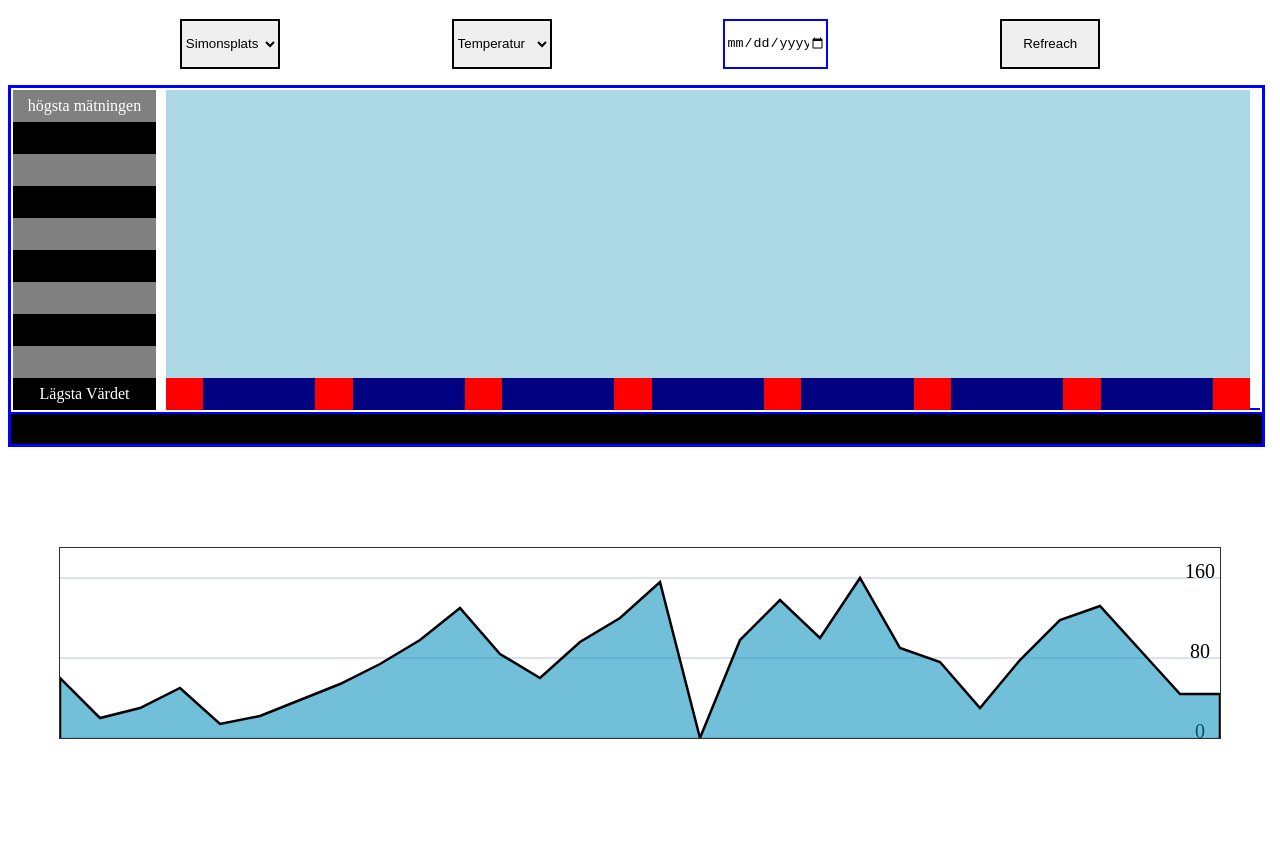
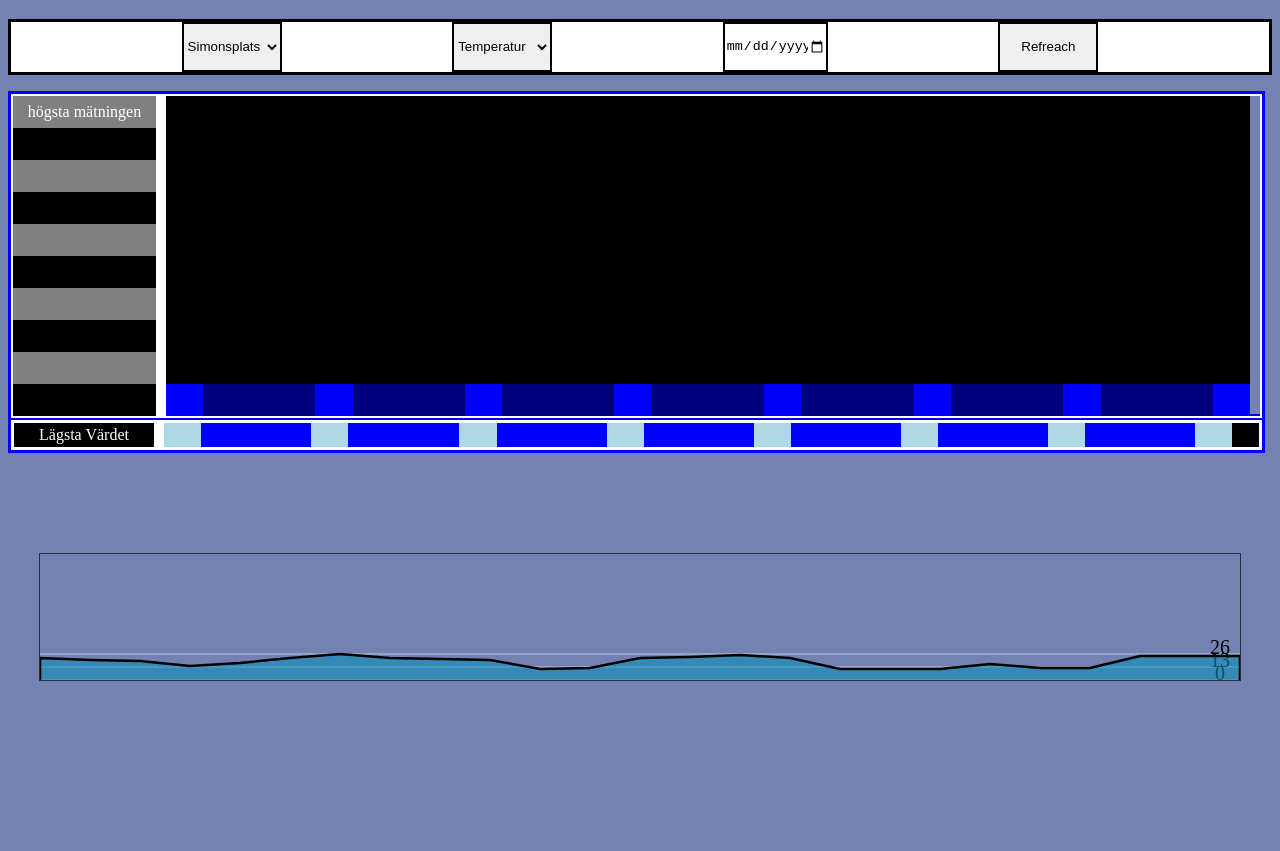
Before and after one commit to abbvighai/I-det-hetaste-laget---220S-BG4, a plain HTML site: page V5.html in a window 1280 px wide. Shown: the part 130-981 px from the top of the page. After the commit the page ends 923 px from the top, so only its background shows below. Drawn offline with Linux system fonts and the light colour scheme; files whose address does not match are found by name.

Commit message:
new changes Fixt bugs

```diff
--- a/V5.html
+++ b/V5.html
@@ -5,9 +5,9 @@
     <meta http-equiv="X-UA-Compatible" content="IE=edge"/>
     <meta name="viewport" content="width=device-width, initial-scale=1.0"/>
     <title>Document</title>
-    <link rel="stylesheet" href="test.css">
+    <link rel="stylesheet" href="C:\Users\22danlin\Documents\GitHub\I-det-hetaste-laget---220S-BG4\V5.css">
 
-    <script type ="text/javascript" src="C:\Users\Noah\.vscode\Projekt-hetaste laget\JS-GrafV5.JS"></script>
+    <script type ="text/javascript" src="C:\Users\22danlin\Documents\GitHub\I-det-hetaste-laget---220S-BG4\V5JS-Graf.JS"></script>
   </head>
 
   <script>
@@ -16,7 +16,7 @@
 
     // document.getElementById("myH1").setAttribute("class", "democlass");
       </script>
-  <body>
+  <body style="background-color:rgba(11, 37, 121, 0.573);">
     <!-- <div class="flex-container">
     <div id="l1">1</div>
     <div id="l2">2</div>
@@ -57,7 +57,7 @@
         <div id="Nummer7"><p></p></div>
         <div id="Nummer8"><p></p></div>
         <div id="Nummer9"><p></p></div>
-        <div id="Nummer10"><p>Lägsta Värdet</p></div>
+        <div id="Nummer10"></div>
       </div>
       <!-- Graf1: -->
           <div class="MainGraf">
@@ -95,7 +95,26 @@
 
     </div>
     <div class="undergraf">
-
+      <div class="undergrafbox">
+        <div id="Tid1"> <div id="L"><p>Lägsta Värdet</p></div></div>
+        <div id="Tid2"></div>
+        <div id="Tid3"></div>
+        <div id="Tid4"></div>
+        <div id="Tid5"></div>
+        <div id="Tid6"></div>
+        <div id="Tid7"></div>
+        <div id="Tid8"></div>
+        <div id="Tid9"></div>
+        <div id="Tid10"></div>
+        <div id="Tid11"></div>
+        <div id="Tid13"></div>
+        <div id="Tid14"></div>
+        <div id="Tid15"></div>
+        <div id="Tid16"></div>
+        <div id="Tid17"></div>
+        <div id="Tid18"></div>
+        <div id="Tid19"></div>
+     </div>
     </div>
     <div id="Java">
       <section id="svg-path">
@@ -107,7 +126,7 @@
 const card = document.getElementById("card");
 
 
-const dataPath2 = [60, 20, 30, 50, 14, 22, 38, 54, 74, 98, 130, 84, 60, 96, 120, 156, 0, 98, 138, 100, 160, 90, 76, 30, 78, 118, 132, 88, 44];
+const dataPath2 = [22, 20, 19, 14, 17, 22, 26, 22, 21, 20, 11, 12, 22, 23, 25 ,22, 11, 11, 11, 16, 12, 12, 24, 24];
 
 
 
@@ -117,7 +136,7 @@ function dataVisualization(array, frequency, linecount) {
   const days = array.length;
   const maxVal = Math.max(...array);
   const widthSvg = days * frequency;
-  const heightSvg = maxVal + 30;
+  const heightSvg = maxVal + 100;
   const graphLine = maxVal / (linecount - 1);
 
   svgElment.setAttributeNS(null, "width", widthSvg);
@@ -149,7 +168,7 @@ function dataVisualization(array, frequency, linecount) {
       circleEl.addEventListener("mouseover", (e) => {card.style = `top:${yValue}px; left:${xValue - 75}px; display: block;`;
 // skapar datum
 const date_ = new Date(Date.now() - ((days - d) * (24 * 60 * 60 * 1000))).toJSON().split("T")[0];
-card.innerHTML = `Views: ${dataPath2[d]} <br>Date: ${date_}`;});
+card.innerHTML = `Temperetatur: ${dataPath2[d]} <br>Date: ${date_}`;});
 gElCircle.appendChild(circleEl);}
 
 
@@ -188,7 +207,7 @@ gElCircle.appendChild(circleEl);}
   svgPathParent.appendChild(svgElment);
 }
 
-dataVisualization(dataPath2, 40, 3);
+dataVisualization(dataPath2, 50, 3);
 
 </script>
 
@@ -199,24 +218,28 @@ dataVisualization(dataPath2, 40, 3);
     align-items: center;
     width: 99%;
     height: 100px;
-    border: 3px solid blue;
+    border: 3px solid black;
+    background-color: white;
   }#MainS {
     display: flex;
     justify-content: center;
     justify-content: space-evenly;
-
-  }.Graf {
+    border: 3px solid black;
+  }
+  .Graf {
     display: flex;
     justify-content: center;
     width: 99%;
     height: 320px;
     border: 3px solid blue;
-  }.Nummer {
+    }
+    .Nummer {
       align-items: center;
       width:13%;
       height: 100%;
       border: 2px solid white;
-    }#Nummer1 {
+     }
+          #Nummer1 {
           display:flex;
           justify-content: center;
           align-items: center;
@@ -273,12 +296,14 @@ dataVisualization(dataPath2, 40, 3);
           background-color:black;
           color: white;
           }.MainGraf {
-    display: flex;
-    align-items: center;
-    width: 100%;
-    height: 100%;
-    border: 2px solid white;
-  }#rad0 {
+          display: flex;
+          align-items: center;
+          width: 100%;
+          height: 100%;
+          border: 2px solid white;
+
+          }
+          #rad0 {
           align-items: center;
           width: 0.5%;
           height: 100%;
@@ -303,7 +328,7 @@ dataVisualization(dataPath2, 40, 3);
           display: flex;
           width: 100%;
           height: 10%;
-          background-color: red;
+          background-color:blue;
         }   #boxtarget12-M1 {
           display: flex;
           width: 100%;
@@ -323,7 +348,7 @@ dataVisualization(dataPath2, 40, 3);
           display: flex;
           width: 100%;
           height: 10%;
-          background-color:  red;
+          background-color:  blue;
         } #boxtarget23-M1 {
           display: flex;
           width: 100%;
@@ -343,7 +368,7 @@ dataVisualization(dataPath2, 40, 3);
           display: flex;
           width: 100%;
           height: 10%;
-          background-color:  red;
+          background-color: blue;
         }  #boxtarget34-M1 {
           display: flex;
           width: 100%;
@@ -363,7 +388,7 @@ dataVisualization(dataPath2, 40, 3);
           display: flex;
           width: 100%;
           height: 10%;
-          background-color:  red;
+          background-color: blue;
         } #boxtarget45-M1 {
           display: flex;
           width: 100%;
@@ -383,7 +408,7 @@ dataVisualization(dataPath2, 40, 3);
           display: flex;
           width: 100%;
           height: 10%;
-          background-color:  red;
+          background-color:  blue;
         }  #boxtarget56-M1 {
           display: flex;
           width: 100%;
@@ -403,7 +428,7 @@ dataVisualization(dataPath2, 40, 3);
           display: flex;
           width: 100%;
           height: 10%;
-          background-color:  red;
+          background-color:  blue;
         } #boxtarget67-M1 {
           display: flex;
           width: 100%;
@@ -423,7 +448,7 @@ dataVisualization(dataPath2, 40, 3);
           display: flex;
           width: 100%;
           height: 10%;
-          background-color:  red;
+          background-color:  blue;
         } #boxtarget78-M1 {
           display: flex;
           width: 100%;
@@ -443,60 +468,60 @@ dataVisualization(dataPath2, 40, 3);
           display: flex;
           width: 100%;
           height: 10%;
-          background-color:  red;
+          background-color:  blue;
         } #box1 {
           display: flex;
           width: 100%;
           height: 10%;
-          background-color: lightblue;
+          background-color: black;
           order: 1
         }  #box2 {
           display: flex;
           width: 100%;
           height: 10%;
-          background-color: lightblue;
+          background-color: black;
           order:2
         }     #box3 {
           display: flex;
           width: 100%;
           height: 10%;
-          background-color: lightblue;
+          background-color: black;
           order:3
         }     #box4 {
           display: flex;
           width: 100%;
           height: 10%;
-          background-color: lightblue;
+          background-color: black;
           order:4
         }     #box5 {
           display: flex;
           width: 100%;
           height: 10%;
-          background-color: lightblue;
+          background-color:black;
           order:5
         }     #box6 {
           display: flex;
           width: 100%;
           height: 10%;
-          background-color: lightblue;
+          background-color: black;
           order:6
         }     #box7 {
           display: flex;
           width: 100%;
           height: 10%;
-          background-color: lightblue;
+          background-color: black;
           order:7
         }     #box8 {
           display: flex;
           width: 100%;
           height: 10%;
-          background-color: lightblue;
+          background-color: black;
           order:8
         }     #box9 {
           display: flex;
           width: 100%;
           height: 10%;
-          background-color: lightblue;
+          background-color: black;
           order:9
         }
         .boxP1 {
@@ -536,10 +561,10 @@ dataVisualization(dataPath2, 40, 3);
     align-items: center;
     width: 100px;
     height: 46px;
-    border: 2px solid blue;
+    border: 2px solid black;
   } .undergraf {
     display: flex;
-    justify-content: center;
+    justify-content: flex-start;
     width: 99%;
     height: 30px;
     border: 3px solid blue;
@@ -549,6 +574,199 @@ dataVisualization(dataPath2, 40, 3);
     justify-content: center;
     align-items: flex-start;
   }
+  .undergrafbox {
+    display: flex;
+    border: 3px solid white;
+    width: 100%;
+    height: 80%;
+  }
+  #MainS {
+    background-color: white;
+
+  }
+  #Tid1 {
+    display: flex;
+    justify-content:flex-start;
+    align-content: flex-start;
+    align-items: flex-start;
+    width:140px;
+    height: 100%;
+    background-color:black;
+    color: white;
+
+  }
+  #L {
+    display: flex;
+    justify-content:center;
+    align-content: center;
+    align-items: center;
+    width: 200px;
+    height: 25px
+  }
+  #Tid2 {
+    display: flex;
+    justify-content:flex-start;
+    align-content: flex-start;
+    align-items: flex-start;
+    width: 10px;
+    height: 100%;
+    background-color: white;
+  }
+  #Tid3 {
+    display: flex;
+    justify-content:flex-start;
+    align-content: flex-start;
+    align-items: flex-start;
+    width: 37px;
+    height: 100%;
+    background-color:lightblue;
+  }
+  #Tid4 {
+    display: flex;
+    justify-content:flex-start;
+    align-content: flex-start;
+    align-items: flex-start;
+    width: 110px;
+    height: 100%;
+    background-color: blue;
+  }
+  #Tid5 {
+    display: flex;
+    justify-content:flex-start;
+    align-content: flex-start;
+    align-items: flex-start;
+    width: 37px;
+    height: 100%;
+    background-color: lightblue;
+  }
+  #Tid6 {
+    display: flex;
+    justify-content:flex-start;
+    align-content: flex-start;
+    align-items: flex-start;
+    width: 111px;
+    height: 100%;
+    background-color: blue;
+  }
+  #Tid7 {
+    display: flex;
+    justify-content:flex-start;
+    align-content: flex-start;
+    align-items: flex-start;
+    width: 38px;
+    height: 100%;
+    background-color: lightblue;
+  }
+  #Tid8 {
+    display: flex;
+    justify-content:flex-start;
+    align-content: flex-start;
+    align-items: flex-start;
+    width: 110px;
+    height: 100%;
+    background-color: blue;
+  }
+  #Tid9 {
+    display: flex;
+    justify-content:flex-start;
+    align-content: flex-start;
+    align-items: flex-start;
+    width: 37px;
+    height: 100%;
+    background-color:lightblue;
+  }
+  #Tid10 {
+    display: flex;
+    justify-content:flex-start;
+    align-content: flex-start;
+    align-items: flex-start;
+    width: 110px;
+    height: 100%;
+    background-color: blue;
+  }
+  #Tid11 {
+    display: flex;
+    justify-content:flex-start;
+    align-content: flex-start;
+    align-items: flex-start;
+    width: 37px;
+    height: 100%;
+    background-color: lightblue;
+  }
+  #Tid12 {
+    display: flex;
+    justify-content:flex-start;
+    align-content: flex-start;
+    align-items: flex-start;
+    width: 110px;
+    height: 100%;
+    background-color: blue;
+  }
+  #Tid13 {
+    display: flex;
+    justify-content:flex-start;
+    align-content: flex-start;
+    align-items: flex-start;
+    width: 0px;
+    height: 100%;
+    background-color: lightblue;
+  }
+
+
+  #Tid14 {
+    display: flex;
+    justify-content:flex-start;
+    align-content: flex-start;
+    align-items: flex-start;
+    width: 110px;
+    height: 100%;
+    background-color: blue;
+  }
+  #Tid15 {
+    display: flex;
+    justify-content:flex-start;
+    align-content: flex-start;
+    align-items: flex-start;
+    width: 37px;
+    height: 100%;
+    background-color: lightblue;
+  }
+  #Tid16 {
+    display: flex;
+    justify-content:flex-start;
+    align-content: flex-start;
+    align-items: flex-start;
+    width: 110px;
+    height: 100%;
+    background-color: blue;
+  }
+  #Tid17{
+    display: flex;
+    justify-content:flex-start;
+    align-content: flex-start;
+    align-items: flex-start;
+    width: 37px;
+    height: 100%;
+    background-color: lightblue;
+  }
+  #Tid18{
+    display: flex;
+    justify-content:flex-start;
+    align-content: flex-start;
+    align-items: flex-start;
+    width: 110px;
+    height: 100%;
+    background-color: blue;
+  }
+  #Tid19{
+    display: flex;
+    justify-content:flex-start;
+    align-content: flex-start;
+    align-items: flex-start;
+    width: 37px;
+    height: 100%;
+    background-color: lightblue;
+  }
 </style>
 </body>
 <!-- !!!!!!!!!!!!!!! -->
--- a/test.css
+++ b/test.css
@@ -3,13 +3,13 @@ section#svg-path {
 }
 
 svg {
-    border: 1px solid rgb(48, 46, 46);
+    border: 2px solid rgb(11, 0, 112);
 }
 
 path {
-    fill: rgba(8, 143, 188, 0.573);
+    fill: rgba(3, 180, 239, 0.573);
     stroke-width: 2.5;
-    stroke: rgb(0, 0, 0);
+    stroke: rgb(0, 31, 157);
 }
 
 g#graph-points {
@@ -19,7 +19,7 @@ g#graph-points {
 }
 
 g#graph-lines {
-    fill: rgba(7, 101, 241, 0.5);
+    fill: rgba(61, 2, 255, 0.5);
     stroke: rgb(185, 171, 44);
 }
 
@@ -29,7 +29,6 @@ g#graph-texts {
     stroke: none;
     text-anchor: middle;
     font-size: 20px;
-    font-family: 'Times New Roman', Times, serif;
 
 }
 
```
